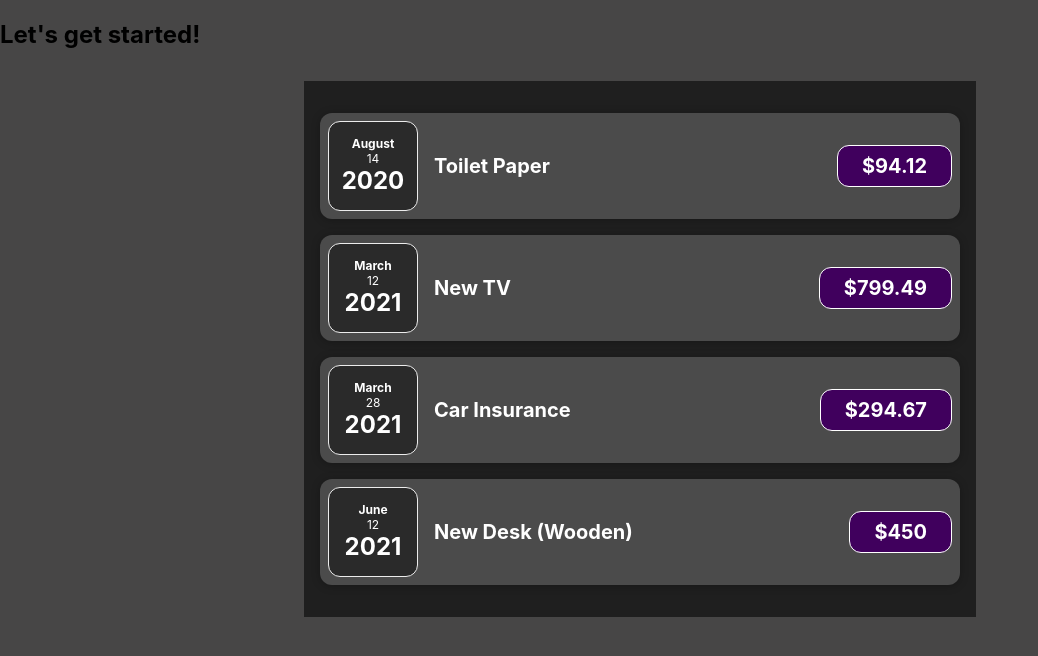
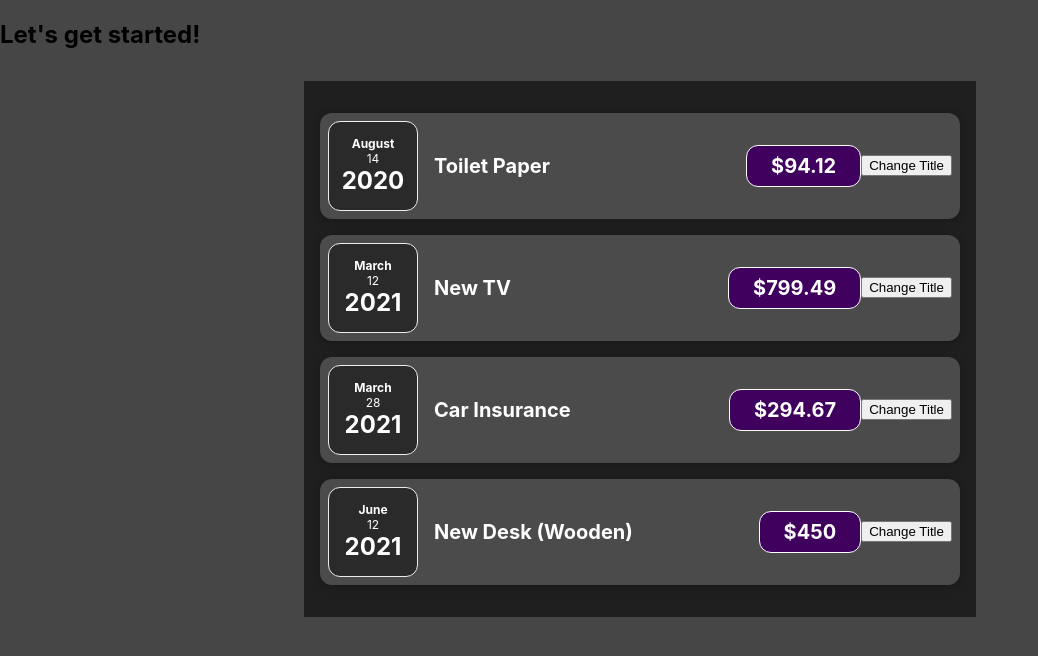
Before and after one commit to crissy12/react-complete-guide, a React (Create React App) app: page / in a window 1280 px wide. Shown: the top 656 px of the page, without its empty margins (0-1038 px from the left). Built offline with nearby package versions, Linux system fonts and the light colour scheme.

Commit message:
Event handler lesson and event listeners

```diff
--- a/src/App.js
+++ b/src/App.js
@@ -1,10 +1,32 @@
 import Expenses from "./components/Expenses";
 
 function App() {
+  const expenses = [
+    {
+      id: "e1",
+      title: "Toilet Paper",
+      amount: 94.12,
+      date: new Date(2020, 7, 14),
+    },
+    { id: "e2", title: "New TV", amount: 799.49, date: new Date(2021, 2, 12) },
+    {
+      id: "e3",
+      title: "Car Insurance",
+      amount: 294.67,
+      date: new Date(2021, 2, 28),
+    },
+    {
+      id: "e4",
+      title: "New Desk (Wooden)",
+      amount: 450,
+      date: new Date(2021, 5, 12),
+    },
+  ];
+
   return (
     <div>
       <h2>Let's get started!</h2>
-      <Expenses />
+      <Expenses items={expenses} />
     </div>
   );
 }
--- a/src/components/ExpenseItem.js
+++ b/src/components/ExpenseItem.js
@@ -3,6 +3,9 @@ import ExpenseDate from "./ExpenseDate";
 import "./ExpenseItem.css";
 
 function ExpenseItem(props) {
+  const clickHandler = () => {
+    console.log("Clicked!");
+  };
   return (
     <Card className="expense-item">
       <ExpenseDate date={props.date} />
@@ -10,6 +13,7 @@ function ExpenseItem(props) {
         <h2>{props.title}</h2>
         <div className="expense-item__price">${props.amount}</div>
       </div>
+      <button onClick={clickHandler}>Change Title</button>
     </Card>
   );
 }
--- a/src/components/Expenses.js
+++ b/src/components/Expenses.js
@@ -1,50 +1,29 @@
 import ExpenseItem from "./ExpenseItem";
 import "./Expenses.css";
 
-function Expenses() {
-  const expenses = [
-    {
-      id: "e1",
-      title: "Toilet Paper",
-      amount: 94.12,
-      date: new Date(2020, 7, 14),
-    },
-    { id: "e2", title: "New TV", amount: 799.49, date: new Date(2021, 2, 12) },
-    {
-      id: "e3",
-      title: "Car Insurance",
-      amount: 294.67,
-      date: new Date(2021, 2, 28),
-    },
-    {
-      id: "e4",
-      title: "New Desk (Wooden)",
-      amount: 450,
-      date: new Date(2021, 5, 12),
-    },
-  ];
-
+function Expenses(props) {
+  console.log(props);
   return (
     <div className="div-container">
       <ExpenseItem
-        title={expenses[0].title}
-        amount={expenses[0].amount}
-        date={expenses[0].date}
+        title={props.items[0].title}
+        amount={props.items[0].amount}
+        date={props.items[0].date}
       ></ExpenseItem>
       <ExpenseItem
-        title={expenses[1].title}
-        amount={expenses[1].amount}
-        date={expenses[1].date}
+        title={props.items[1].title}
+        amount={props.items[1].amount}
+        date={props.items[1].date}
       ></ExpenseItem>
       <ExpenseItem
-        title={expenses[2].title}
-        amount={expenses[2].amount}
-        date={expenses[2].date}
+        title={props.items[2].title}
+        amount={props.items[2].amount}
+        date={props.items[2].date}
       ></ExpenseItem>
       <ExpenseItem
-        title={expenses[3].title}
-        amount={expenses[3].amount}
-        date={expenses[3].date}
+        title={props.items[3].title}
+        amount={props.items[3].amount}
+        date={props.items[3].date}
       ></ExpenseItem>
     </div>
   );
```
